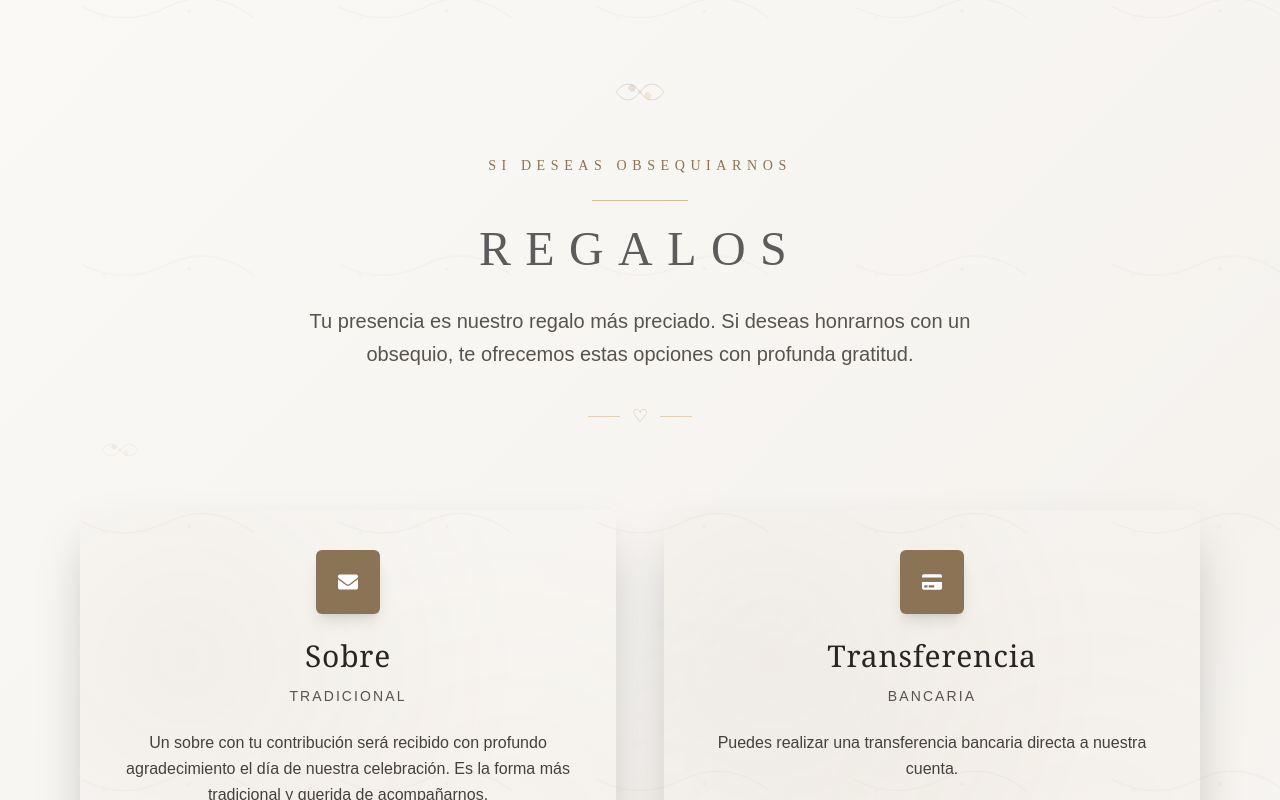
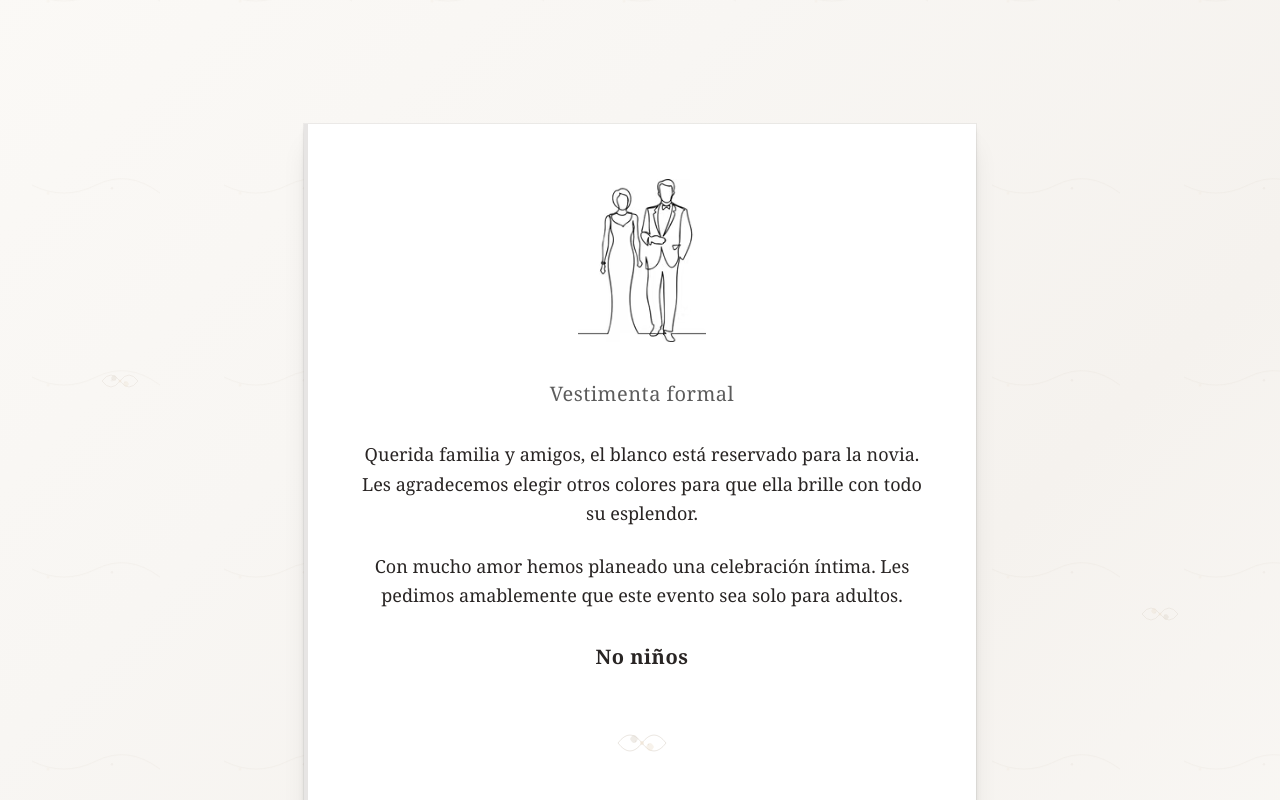
Before and after one commit to AlejoReyna/wedding_invitation, a Next.js app: page / in a window 1280 px wide. Shown: the part 6260-7060 px from the top of the page. Built offline with nearby package versions, Linux system fonts and the light colour scheme.

Commit message:
dresscode

```diff
--- a/src/app/components/DressCodeSection.tsx
+++ b/src/app/components/DressCodeSection.tsx
@@ -50,26 +50,16 @@ export default function DressCodeSection() {
     </svg>
   );
 
-  // Elegant clothing icons using SVG
-  const FormalSuit = () => (
-    <svg className="w-12 h-16" viewBox="0 0 48 64" fill="none">
-      <path d="M12 8 Q24 4 36 8 L34 20 Q24 16 14 20 Z" fill="#8B7355" opacity="0.8"/>
-      <path d="M14 20 L14 50 Q24 52 34 50 L34 20" stroke="#8B7355" strokeWidth="2" fill="#9B8366" opacity="0.6"/>
-      <path d="M18 22 L18 48" stroke="#C4985B" strokeWidth="1" opacity="0.7"/>
-      <path d="M30 22 L30 48" stroke="#C4985B" strokeWidth="1" opacity="0.7"/>
-      <circle cx="20" cy="28" r="1.5" fill="#8B7355"/>
-      <circle cx="28" cy="28" r="1.5" fill="#8B7355"/>
-    </svg>
+  // Dress code icon using the provided image
+  const DressCodeIcon = () => (
+    <img
+      src="/dresscode_icon.png"
+      alt="Dress Code Icon"
+      className="w-32 h-44 object-contain"
+    />
   );
 
-  const ElegantDress = () => (
-    <svg className="w-12 h-16" viewBox="0 0 48 64" fill="none">
-      <path d="M18 8 Q24 6 30 8 L28 18 Q24 16 20 18 Z" fill="#8B7355" opacity="0.8"/>
-      <path d="M20 18 Q12 25 8 40 Q12 50 24 52 Q36 50 40 40 Q36 25 28 18" fill="#9B8366" opacity="0.6"/>
-      <path d="M20 18 L28 18 Q24 22 24 26" stroke="#C4985B" strokeWidth="1.5" opacity="0.7"/>
-      <path d="M16 35 Q24 38 32 35" stroke="#8B7355" strokeWidth="1" opacity="0.6"/>
-    </svg>
-  );
+
 
   return (
     <section
@@ -117,32 +107,8 @@ export default function DressCodeSection() {
           isVisible ? 'opacity-100 translate-y-0' : 'opacity-0 translate-y-12'
         }`} style={{ transitionDelay: '200ms' }}>
 
-          {/* Decorative top element */}
-          <div className="flex justify-center mb-8">
-            <div className="w-16 h-16 opacity-40">
-              <FloralDecoration />
-            </div>
-          </div>
 
-          {/* Subtitle */}
-          <p className="text-xs md:text-sm font-light tracking-[0.4em] uppercase mb-6 text-[#8B7355] italic garamond-300">
-            CÓDIGO DE VESTIMENTA
-          </p>
 
-          {/* Decorative line */}
-          <div className="w-24 h-px mx-auto mb-6 bg-[#C4985B] opacity-60"></div>
-
-          {/* Main title */}
-          <h2 className="text-3xl md:text-4xl lg:text-5xl font-light tracking-[0.3em] uppercase text-[#5c5c5c] mb-8 garamond-300 relative">
-            Dress Code
-          </h2>
-
-          {/* Bottom decorative element */}
-          <div className="flex justify-center items-center mt-6">
-            <div className="w-8 h-px bg-[#C4985B] opacity-40"></div>
-            <div className="mx-3 text-[#C4985B] text-lg opacity-60">♡</div>
-            <div className="w-8 h-px bg-[#C4985B] opacity-40"></div>
-          </div>
         </div>
 
         {/* Side decorative elements */}
@@ -165,43 +131,32 @@ export default function DressCodeSection() {
             {/* Content Section */}
             <div className="p-10 md:p-12 text-center relative">
 
-              {/* Decorative Element */}
-              <div className="absolute top-0 left-1/2 transform -translate-x-1/2 -translate-y-1/2 w-1 h-8 bg-stone-300"></div>
 
-              {/* Icons */}
-              <div className="flex justify-center items-center space-x-12 mb-10">
-                <div className="flex flex-col items-center group">
-                  <div className="transform group-hover:scale-110 transition-transform duration-300 mb-3">
-                    <FormalSuit />
-                  </div>
-                  <p className="text-stone-600 text-sm tracking-[0.1em] uppercase font-light">Formal</p>
-                </div>
 
-                <div className="w-px h-16 bg-stone-300"></div>
-
-                <div className="flex flex-col items-center group">
-                  <div className="transform group-hover:scale-110 transition-transform duration-300 mb-3">
-                    <ElegantDress />
-                  </div>
-                  <p className="text-stone-600 text-sm tracking-[0.1em] uppercase font-light">Elegante</p>
+              {/* Dress Code Icon */}
+              <div className="flex justify-center items-center mb-8">
+                <div className="transform group-hover:scale-110 transition-transform duration-300">
+                  <DressCodeIcon />
                 </div>
               </div>
 
-              {/* Divider */}
-              <div className="flex justify-center items-center mb-8">
-                <div className="w-8 h-px bg-stone-300"></div>
-                <div className="w-2 h-2 border border-stone-300 transform rotate-45 mx-4"></div>
-                <div className="w-8 h-px bg-stone-300"></div>
-              </div>
+              {/* Subtitle */}
+              <p className="text-lg md:text-xl font-light tracking-wide text-[#5c5c5c] mb-8" style={{fontFamily: 'Georgia, serif'}}>
+                Vestimenta formal
+              </p>
 
               {/* Message */}
-              <div className="space-y-6">
-                <p className="text-stone-800 text-2xl md:text-3xl font-light tracking-wide" style={{fontFamily: 'Georgia, serif'}}>
-                  Lo importante es que estés cómodo
+              <div className="space-y-6 text-center">
+                <p className="text-stone-800 text-base md:text-lg leading-relaxed max-w-2xl mx-auto" style={{fontFamily: 'Georgia, serif'}}>
+                  Querida familia y amigos, el blanco está reservado para la novia. Les agradecemos elegir otros colores para que ella brille con todo su esplendor.
                 </p>
 
-                <p className="text-stone-600 text-base md:text-lg leading-relaxed max-w-lg mx-auto">
-                  Vístete con elegancia y comodidad para celebrar este día especial junto a nosotros
+                <p className="text-stone-800 text-base md:text-lg leading-relaxed max-w-2xl mx-auto" style={{fontFamily: 'Georgia, serif'}}>
+                  Con mucho amor hemos planeado una celebración íntima. Les pedimos amablemente que este evento sea solo para adultos.
+                </p>
+
+                <p className="text-stone-800 text-lg md:text-xl font-bold tracking-wide mt-8" style={{fontFamily: 'Georgia, serif'}}>
+                  No niños
                 </p>
               </div>
 
--- a/src/app/page.tsx
+++ b/src/app/page.tsx
@@ -8,7 +8,7 @@ import ItinerarySection from './components/ItinerarySection';
 import Navbar from './components/Navbar';
 import Gallery from './components/Gallery';
 import ParentsSection from './components/ParentsSection';
-
+import DressCodeSection from './components/DressCodeSection';
 import { ThemeProvider } from './context/ThemeContext';
 import HeroSection from './components/HeroSection';
 
@@ -29,11 +29,11 @@ export default function Home() {
       <div id="ubicacion">
         <LocationSection />
       </div>
-      {/*
+
       <div id="dresscode">
         <DressCodeSection />
       </div>
-      */}
+
 
       <div id="regalos">
         <GiftSection />
```
